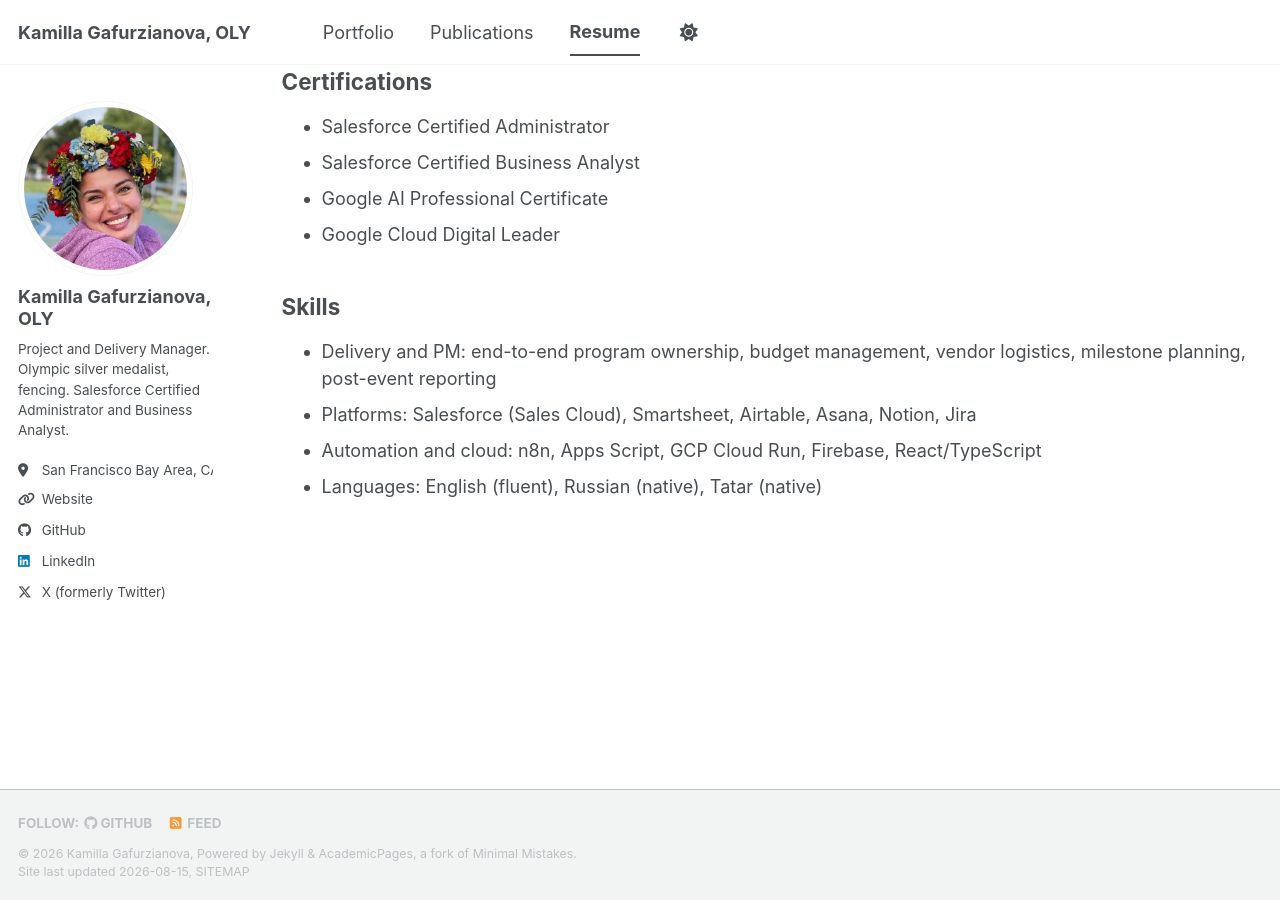
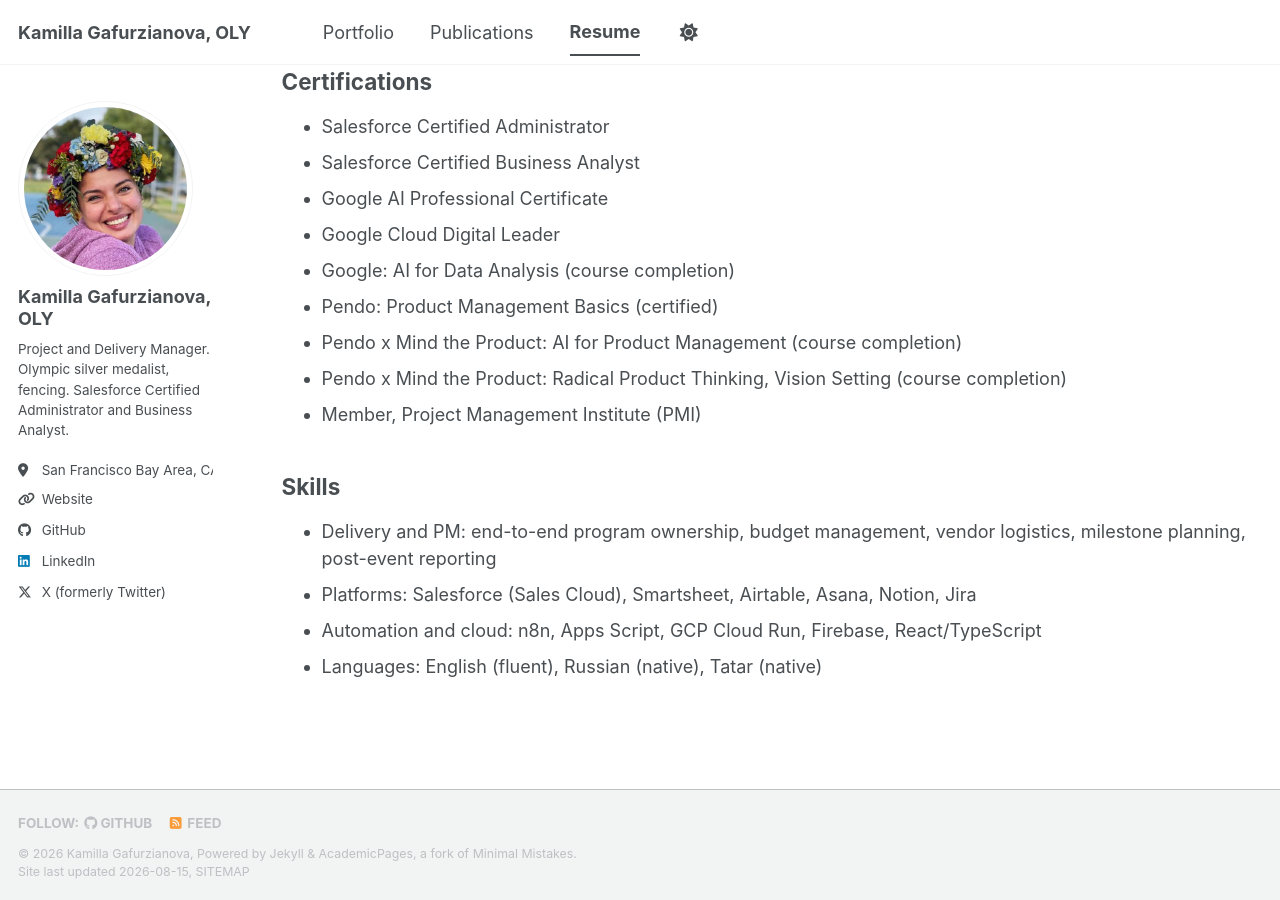
Before and after one commit to milamanzarek/milamanzarek.github.io, a Jekyll site: the page built from _pages/cv.md, in a window 1280 px wide and 900 px high, scrolled down 3261 px. Built offline with Jekyll 4.4.1, drawn with Linux system fonts in a browser that asks for light colours; a style sheet for code colours, icons or effects is not loaded.

Commit message:
Certifications: add Google AI for Data Analysis, Pendo PM certifications, PMI membership (from Kamilla's badge wall)
Co-Authored-By: Claude Fable 5 <noreply@anthropic.com>
Claude-Session: https://claude.ai/code/session_019yEvdUzhqBL7cfwV8gdG23

```diff
--- a/_pages/cv.md
+++ b/_pages/cv.md
@@ -87,6 +87,11 @@ Project and Delivery Manager with 15+ years of international program experience,
 * Salesforce Certified Business Analyst
 * Google AI Professional Certificate
 * Google Cloud Digital Leader
+* Google: AI for Data Analysis (course completion)
+* Pendo: Product Management Basics (certified)
+* Pendo x Mind the Product: AI for Product Management (course completion)
+* Pendo x Mind the Product: Radical Product Thinking, Vision Setting (course completion)
+* Member, Project Management Institute (PMI)
 
 ## Skills
 
```
